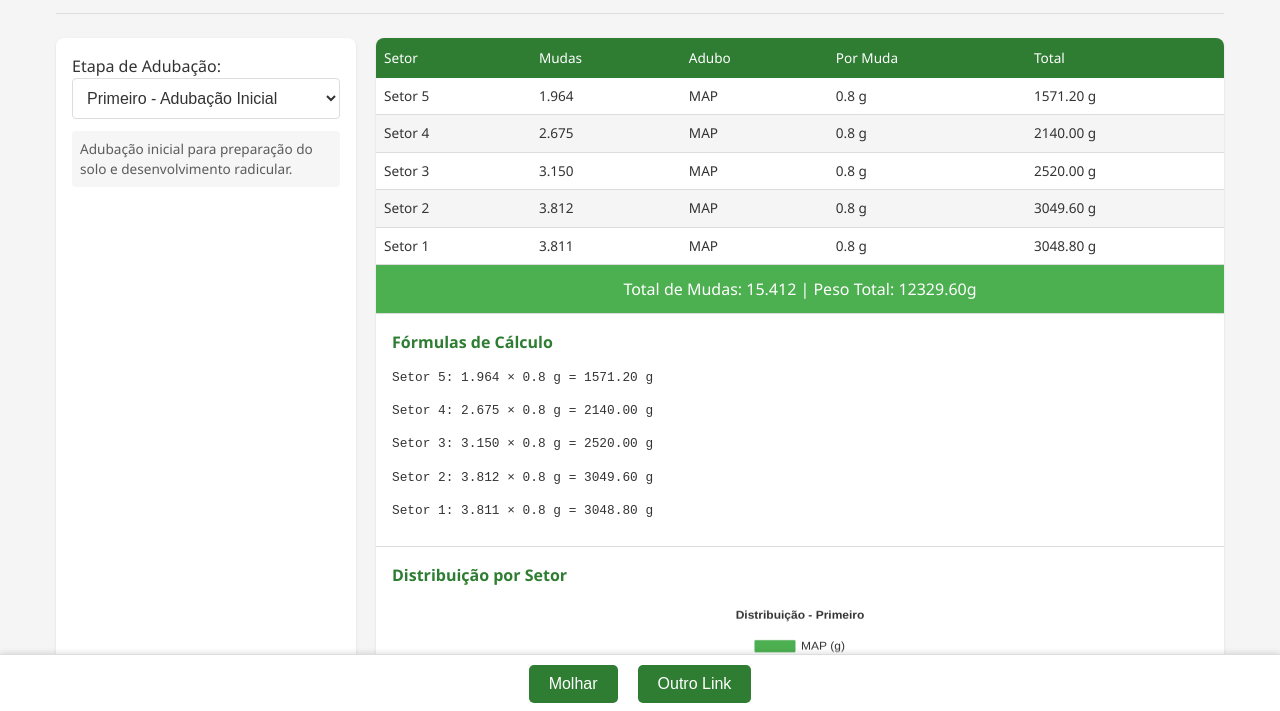
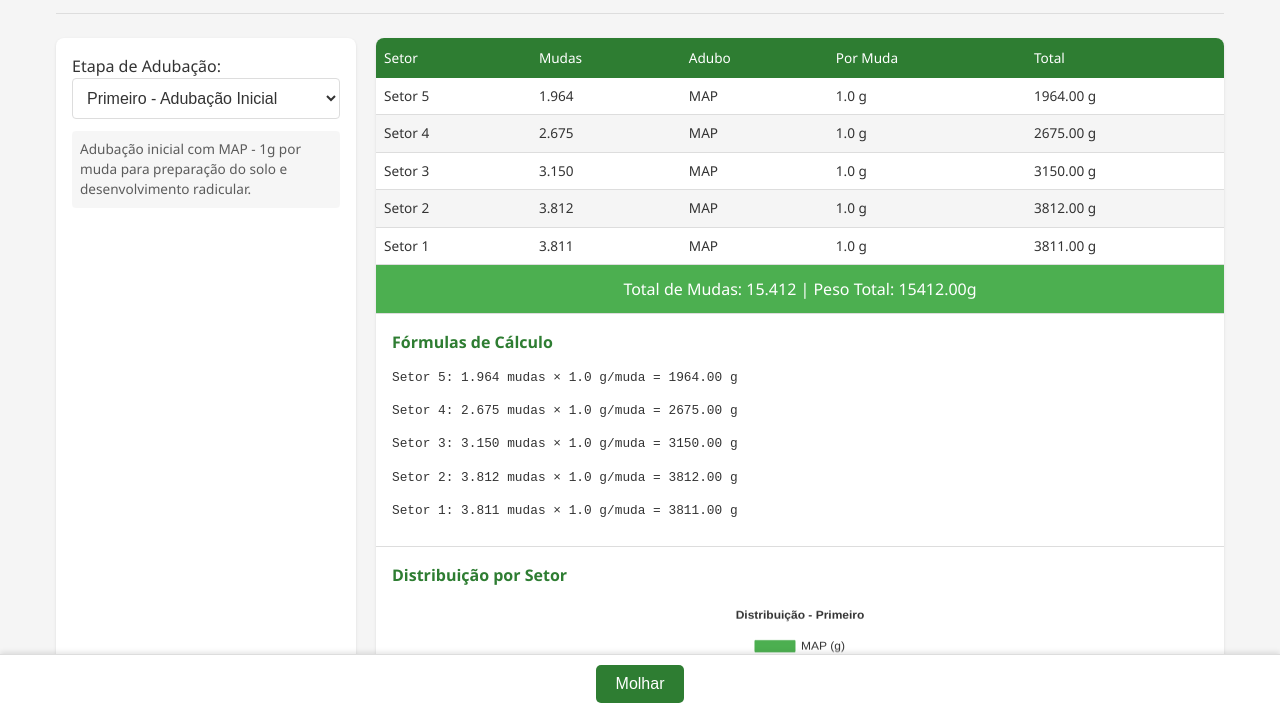
Before and after one commit to gerfunesbr/Calculadora, a plain HTML site: page index.html in a window 1280 px wide. Shown: the part 87-798 px from the top of the page. Drawn offline with nearby package versions, Linux system fonts and the light colour scheme.

Commit message:
Atualizar o index.html

```diff
--- a/index.html
+++ b/index.html
@@ -348,7 +348,6 @@
         <option value="Quarto">Quarto - Suplementação de Magnésio</option>
         <option value="Quinto">Quinto - Reforço de Nitrato</option>
         <option value="Sexto">Sexto - Estimulante de Crescimento</option>
-        <option value="Sétimo">Sétimo - Potássio Final</option>
       </select>
 
       <div class="etapa-info" id="etapaInfo">
@@ -394,8 +393,7 @@
 
   <!-- Barra Inferior -->
   <div class="bottom-bar">
-    <button onclick="window.location.href='rega_pimentao.html'">Molhar</button>
-    <button onclick="window.location.href='https://example.com'">Outro Link</button>
+    <button onclick="window.location.href='https://gerfunesbr.github.io/Calculadora/molha.html'">Molhar</button>
   </div>
 
   <script>
@@ -484,25 +482,20 @@
       'Setor 1': 3811
     };
 
+    // DADOS ATUALIZADOS CONFORME SOLICITADO
     const adubacaoEtapas = {
       'Primeiro': [
         {
           tipo: 'MAP',
-          peso: 0.8,
+          peso: 1.0,
           unidade: 'g',
           descricao: 'Fosfato monoamônico - fornece fósforo e nitrogênio para o desenvolvimento inicial'
         }
       ],
       'Segundo': [
         {
-          tipo: 'Fertimax Humi',
-          volume: 0.3,
-          unidade: 'ml',
-          descricao: 'Fertilizante orgânico com ácidos húmicos - melhora a estrutura do solo (300ml/1000 mudas)'
-        },
-        {
           tipo: 'Krista K',
-          peso: 0.8,
+          peso: 0.9,
           unidade: 'g',
           descricao: 'Fonte de potássio solúvel - essencial para o desenvolvimento vegetativo'
         }
@@ -510,7 +503,7 @@
       'Terceiro': [
         {
           tipo: 'Calcinit',
-          peso: 3,
+          peso: 4,
           unidade: 'g',
           descricao: 'Nitrato de cálcio - fornece cálcio e nitrogênio nítrico para crescimento'
         }
@@ -526,20 +519,12 @@
       'Quinto': [
         {
           tipo: 'Calcinit',
-          peso: 3,
+          peso: 4,
           unidade: 'g',
           descricao: 'Reforço de nitrato de cálcio - mantém o crescimento equilibrado'
         }
       ],
       'Sexto': [
-        {
-          tipo: 'Start',
-          volume: 0.3,
-          unidade: 'ml',
-          descricao: 'Estimulante de crescimento - promove desenvolvimento radicular e vegetativo (300ml/1000 mudas)'
-        }
-      ],
-      'Sétimo': [
         {
           tipo: 'Krista K',
           peso: 0.9,
@@ -550,13 +535,12 @@
     };
 
     const etapaDescricoes = {
-      'Primeiro': 'Adubação inicial para preparação do solo e desenvolvimento radicular.',
-      'Segundo': 'Fertilização para estimular o crescimento vegetativo das plantas. Fertimax Humi: 300ml para cada 1000 mudas.',
-      'Terceiro': 'Aplicação de nitrato para fortalecer o desenvolvimento foliar.',
-      'Quarto': 'Suplementação de magnésio para melhorar a fotossíntese.',
-      'Quinto': 'Reforço de nitrato para manter o crescimento equilibrado.',
-      'Sexto': 'Aplicação de estimulante para desenvolvimento radicular e vegetativo. Start: 300ml para cada 1000 mudas.',
-      'Sétimo': 'Adubação final com potássio para melhorar a qualidade dos frutos.'
+      'Primeiro': 'Adubação inicial com MAP - 1g por muda para preparação do solo e desenvolvimento radicular.',
+      'Segundo': 'Fertilização com Krista K - 0.9g por muda para estimular o crescimento vegetativo.',
+      'Terceiro': 'Aplicação de Calcinit - 4g por muda para fortalecer o desenvolvimento foliar.',
+      'Quarto': 'Suplementação de Sulfato de Magnésio - 3g por muda para melhorar a fotossíntese.',
+      'Quinto': 'Reforço de Calcinit - 4g por muda para manter o crescimento equilibrado.',
+      'Sexto': 'Aplicação final de Krista K - 0.9g por muda para melhorar a qualidade dos frutos.'
     };
 
     const table = document.getElementById('lotesTable').getElementsByTagName('tbody')[0];
@@ -565,21 +549,14 @@
     const etapaInfo = document.getElementById('etapaInfo');
     let chartInstance;
 
-    // Função para calcular quantidade por muda baseada na proporção 300ml/1000 mudas
-    function calcularQuantidadePorMuda(adubo, mudas) {
-      if (adubo.volume !== undefined) {
-        // Para volumes: 300ml para cada 1000 mudas = 0.3ml por muda
-        return 0.3; // ml por muda
-      } else if (adubo.peso !== undefined) {
-        // Para pesos: usa o valor direto em gramas
-        return adubo.peso;
-      }
-      return 0;
+    // Função para calcular quantidade por muda
+    function calcularQuantidadePorMuda(adubo) {
+      return adubo.peso;
     }
 
     // Função para calcular quantidade total
     function calcularQuantidadeTotal(adubo, mudas) {
-      const quantidadePorMuda = calcularQuantidadePorMuda(adubo, mudas);
+      const quantidadePorMuda = calcularQuantidadePorMuda(adubo);
       return mudas * quantidadePorMuda;
     }
 
@@ -596,21 +573,16 @@
 
       let totalMudas = 0;
       let totalPeso = 0;
-      let totalVolume = 0;
 
       // Calcular para cada setor
       for (const [setor, mudas] of Object.entries(setores)) {
         totalMudas += mudas;
 
         adubos.forEach(adubo => {
-          const quantidadePorMuda = calcularQuantidadePorMuda(adubo, mudas);
+          const quantidadePorMuda = calcularQuantidadePorMuda(adubo);
           const quantidadeTotal = calcularQuantidadeTotal(adubo, mudas);
 
-          if (adubo.peso !== undefined) {
-            totalPeso += quantidadeTotal;
-          } else if (adubo.volume !== undefined) {
-            totalVolume += quantidadeTotal;
-          }
+          totalPeso += quantidadeTotal;
 
           // Adicionar linha na tabela
           const row = table.insertRow();
@@ -621,12 +593,7 @@
           row.insertCell(4).innerText = `${quantidadeTotal.toFixed(2)} ${adubo.unidade}`;
 
           // Adicionar fórmula
-          let formulaText;
-          if (adubo.volume !== undefined) {
-            formulaText = `${setor}: ${mudas.toLocaleString('pt-BR')} mudas × 0.3 ml/muda = ${quantidadeTotal.toFixed(2)} ml`;
-          } else {
-            formulaText = `${setor}: ${mudas.toLocaleString('pt-BR')} × ${quantidadePorMuda.toFixed(1)} ${adubo.unidade} = ${quantidadeTotal.toFixed(2)} ${adubo.unidade}`;
-          }
+          const formulaText = `${setor}: ${mudas.toLocaleString('pt-BR')} mudas × ${quantidadePorMuda.toFixed(1)} ${adubo.unidade}/muda = ${quantidadeTotal.toFixed(2)} ${adubo.unidade}`;
 
           const formulaDiv = document.createElement('div');
           formulaDiv.className = 'formula';
@@ -639,13 +606,6 @@
       let resultadoTexto = `Total de Mudas: ${totalMudas.toLocaleString('pt-BR')}`;
       if (totalPeso > 0) {
         resultadoTexto += ` | Peso Total: ${totalPeso.toFixed(2)}g`;
-      }
-      if (totalVolume > 0) {
-        resultadoTexto += ` | Volume Total: ${totalVolume.toFixed(2)}ml`;
-
-        // Adicionar informação sobre a proporção
-        const proporcaoMl = (totalVolume / totalMudas * 1000).toFixed(1);
-        resultadoTexto += ` (${proporcaoMl}ml/1000 mudas)`;
       }
       totalResult.innerText = resultadoTexto;
 
```
